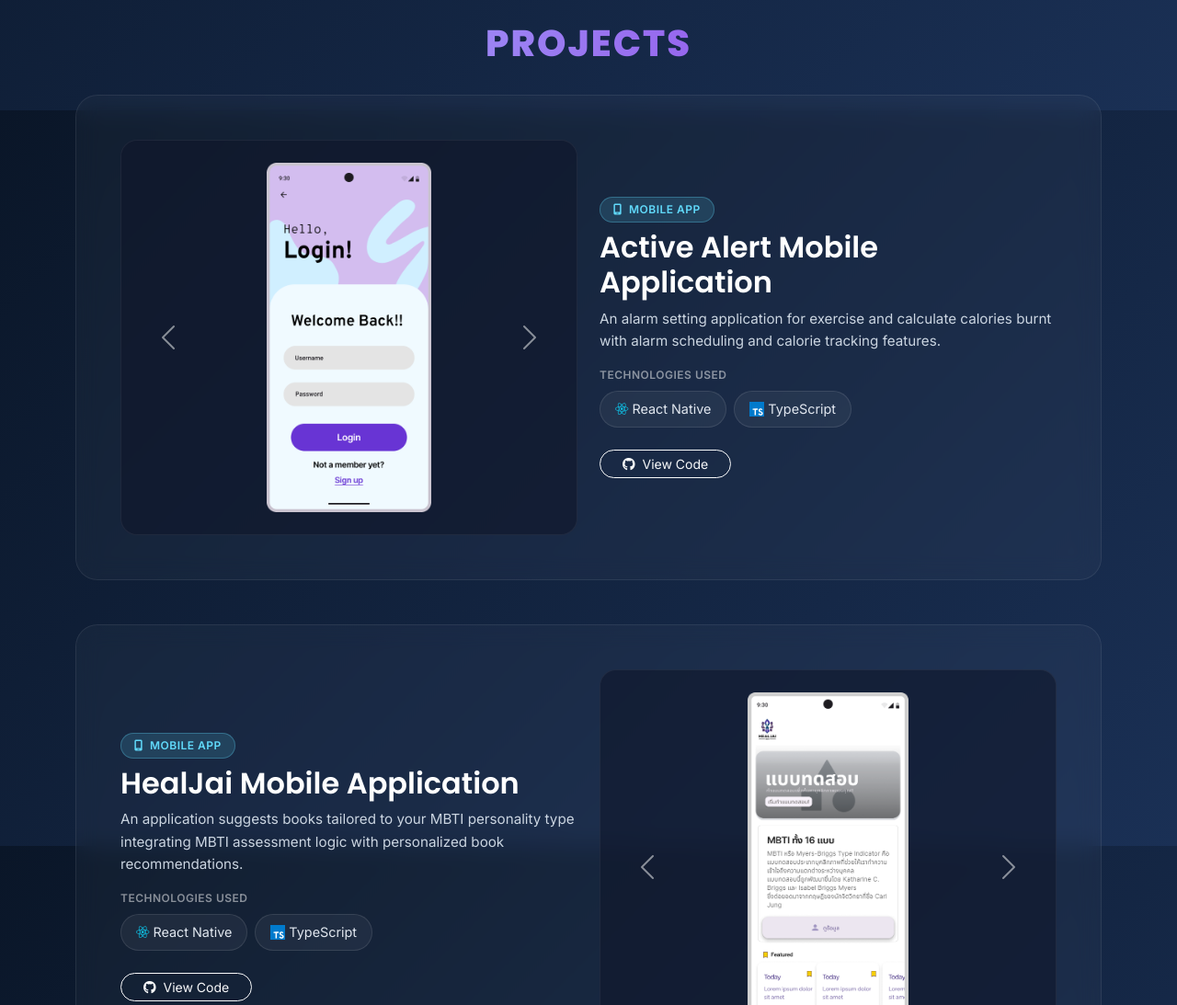
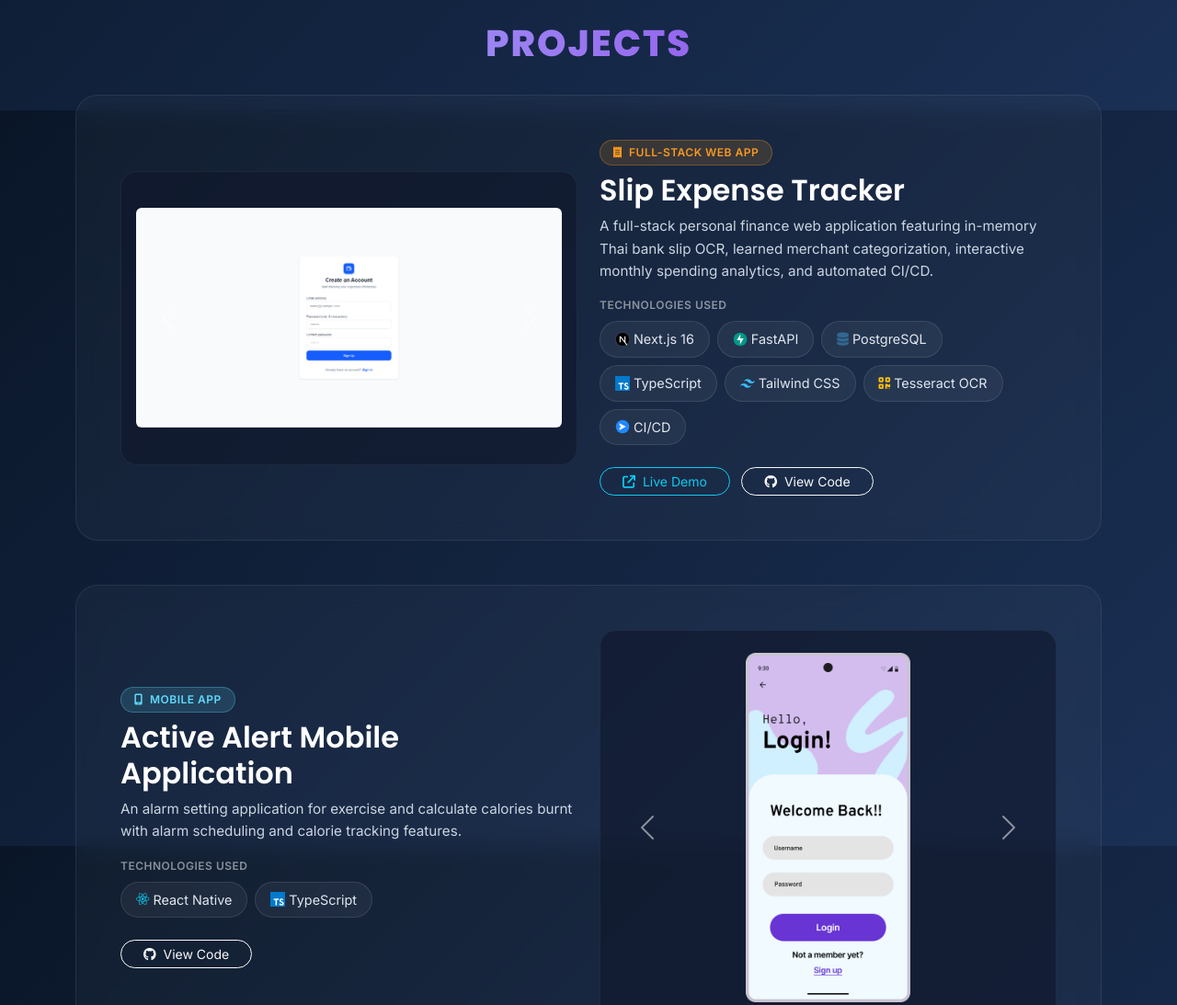
Before and after one commit to tharitnut/Portfolio, a plain HTML site: page index.html in a window 1280 px wide. Shown: the part 1480-2573 px from the top of the page at 92% size. Drawn offline with nearby package versions, Linux system fonts and the light colour scheme.

Commit message:
feat: add Slip Expense Tracker project, FastAPI, and PostgreSQL

```diff
--- a/index.html
+++ b/index.html
@@ -426,6 +426,16 @@
                   Next.js</span
                 >
                 <span class="skill-pill"
+                  ><img
+                    src="images/Logo_FastAPI.svg"
+                    width="16"
+                    height="16"
+                    class="me-1"
+                    alt="FastAPI"
+                  />
+                  FastAPI</span
+                >
+                <span class="skill-pill"
                   ><i class="fa-brands fa-laravel text-danger me-1"></i>
                   Laravel</span
                 >
@@ -478,6 +488,10 @@
                 <span class="skill-pill"
                   ><i class="fa-solid fa-database text-info me-1"></i>
                   MySQL</span
+                >
+                <span class="skill-pill"
+                  ><i class="fa-solid fa-database me-1" style="color: #336791"></i>
+                  PostgreSQL</span
                 >
                 <span class="skill-pill"
                   ><i class="fa-solid fa-leaf text-success me-1"></i>
--- a/layout.js
+++ b/layout.js
@@ -24,6 +24,35 @@ function topFunction() {
 // =========================================================
 const projectsData = [
   {
+    id: "SlipExpenseTracker",
+    title: "Slip Expense Tracker",
+    badge: "Full-Stack Web App",
+    badgeIcon: "fa-solid fa-receipt",
+    badgeClass: "proj-badge-desktop",
+    description: "A full-stack personal finance web application featuring in-memory Thai bank slip OCR, learned merchant categorization, interactive monthly spending analytics, and automated CI/CD.",
+    technologies: [
+      { name: "Next.js 16", customSvg: "images/Logo_Nextjs.svg" },
+      { name: "FastAPI", customSvg: "images/Logo_FastAPI.svg" },
+      { name: "PostgreSQL", icon: "fa-solid fa-database", iconColor: "#336791" },
+      { name: "TypeScript", customSvg: "images/Logo_TS.svg" },
+      { name: "Tailwind CSS", customSvg: "images/Logo_Tailwind.svg" },
+      { name: "Tesseract OCR", icon: "fa-solid fa-qrcode text-warning" },
+      { name: "CI/CD", customSvg: "images/Logo_GitHubActions.svg" }
+    ],
+    githubUrl: "https://github.com/tharitnut/Slip-Expense-Tracker",
+    liveUrl: "https://slip-expense-tracker-nine.vercel.app",
+    reverseLayout: false,
+    images: [
+      "images/SlipExpenseTracker/SE1.png",
+      "images/SlipExpenseTracker/SE2.png",
+      "images/SlipExpenseTracker/SE3.png",
+      "images/SlipExpenseTracker/SE4.png",
+      "images/SlipExpenseTracker/SE5.png",
+      "images/SlipExpenseTracker/SE6.png",
+      "images/SlipExpenseTracker/SE7.png"
+    ]
+  },
+  {
     id: "ActiveAlert",
     title: "Active Alert Mobile Application",
     badge: "Mobile App",
@@ -35,6 +64,7 @@ const projectsData = [
       { name: "TypeScript", customSvg: "images/Logo_TS.svg" }
     ],
     githubUrl: "https://github.com/tharitnut/ActiveAlert",
+    reverseLayout: true,
     images: [
       "images/ActiveAlert/AA_first.png",
       "images/ActiveAlert/AA_login.png",
@@ -58,7 +88,7 @@ const projectsData = [
       { name: "TypeScript", customSvg: "images/Logo_TS.svg" }
     ],
     githubUrl: "https://github.com/NatrinT/SoftwareEngineerProject",
-    reverseLayout: true,
+    reverseLayout: false,
     images: [
       "images/HealJai/HJ_splash.png",
       "images/HealJai/HJ_home.png",
@@ -85,6 +115,7 @@ const projectsData = [
     ],
     isInternal: true,
     internalBadgeText: "Proprietary Code (Digio Thailand)",
+    reverseLayout: true,
     graphicBox: {
       icon: "fa-solid fa-shield-halved text-info",
       title: "LinkPOS Simulator",
@@ -267,7 +298,15 @@ function renderProjects() {
           <i class="fa-solid fa-lock me-1"></i> ${proj.internalBadgeText}
         </span>`;
     } else {
+      let liveDemoBtn = "";
+      if (proj.liveUrl) {
+        liveDemoBtn = `
+          <a href="${proj.liveUrl}" target="_blank" class="btn btn-outline-info rounded-pill px-4 btn-sm me-2">
+            <i class="fa-solid fa-arrow-up-right-from-square me-1"></i> Live Demo
+          </a>`;
+      }
       actionBtnHtml = `
+        ${liveDemoBtn}
         <a href="${proj.githubUrl}" target="_blank" class="btn btn-outline-light rounded-pill px-4 btn-sm">
           <i class="fa-brands fa-github me-1"></i> View Code
         </a>`;
```
Also changed, not shown: README.md, images/Logo_FastAPI.svg (added), images/SlipExpenseTracker/SE1.png (added), images/SlipExpenseTracker/SE2.png (added), images/SlipExpenseTracker/SE3.png (added), images/SlipExpenseTracker/SE4.png (added), images/SlipExpenseTracker/SE5.png (added), images/SlipExpenseTracker/SE6.png (added), images/SlipExpenseTracker/SE7.png (added).
